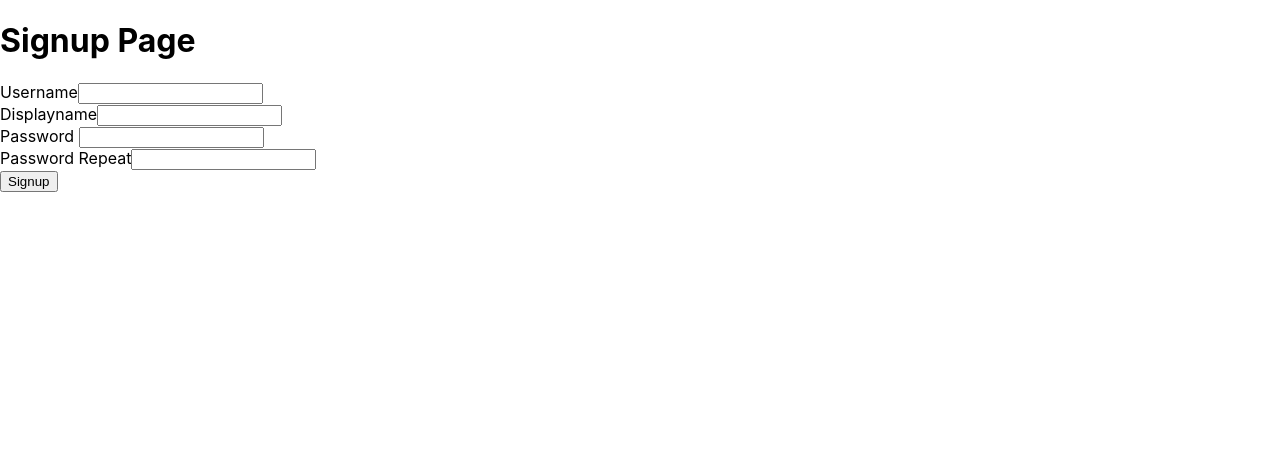
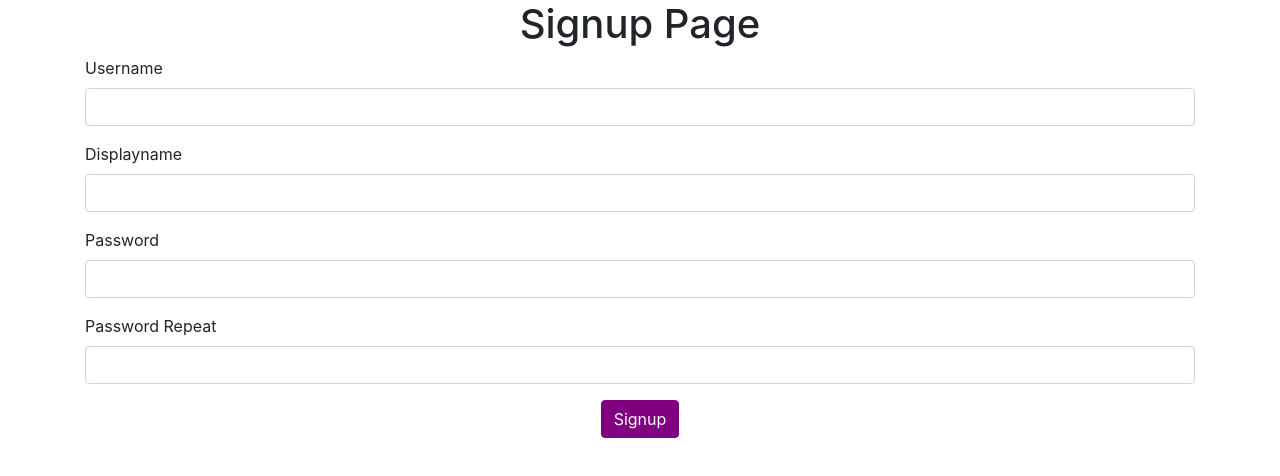
Before and after one commit to oguzhanbektas/FullStackExample, a React (Create React App) app in the folder frontend/: page / in a window 1280 px wide. Shown: the top 476 px of the page. Built offline with nearby package versions, Linux system fonts and the light colour scheme.

Commit message:
bootstrap and node-sass added. Bootstrap override scss is added. User sign up page updated.

```diff
--- a/frontend/package.json
+++ b/frontend/package.json
@@ -7,6 +7,8 @@
     "@testing-library/react": "^9.5.0",
     "@testing-library/user-event": "^7.2.1",
     "axios": "^0.19.2",
+    "bootstrap": "^4.5.0",
+    "node-sass": "^4.14.1",
     "react": "^16.13.1",
     "react-dom": "^16.13.1",
     "react-scripts": "3.4.1"
@@ -32,5 +34,5 @@
       "last 1 safari version"
     ]
   },
-  "proxy":"http://localhost:8080/"
+  "proxy": "http://localhost:8080/"
 }
--- a/frontend/src/UserSignupPage.js
+++ b/frontend/src/UserSignupPage.js
@@ -20,37 +20,57 @@
     const body = {
       username,
       displayName,
-      password
+      password,
     };
     axios.post("/api/1.0/users", body);
   };
 
   render() {
     return (
+      <div className="container">
         <form>
-        <h1> Signup Page </h1>
-        <div>
+          <h1 className="text-center"> Signup Page </h1>
+          <div className="form-group">
             <label> Username</label>
-          <input name="username" onChange={this.onChange} />
+            <input
+              name="username"
+              onChange={this.onChange}
+              className="form-control"
+            />
           </div>
-        <div>
+          <div className="form-group">
             <label> Displayname</label>
-          <input name="displayName" onChange={this.onChange} />
+            <input
+              name="displayName"
+              onChange={this.onChange}
+              className="form-control"
+            />
           </div>
-        <div>
+          <div className="form-group">
             <label> Password </label>
-          <input type="password" name="password" onChange={this.onChange} />
+            <input
+              type="password"
+              name="password"
+              onChange={this.onChange}
+              className="form-control"
+            />
           </div>
-        <div>
+          <div className="form-group">
             <label> Password Repeat</label>
             <input
               type="password"
               name="passwordRepeat"
               onChange={this.onChange}
+              className="form-control"
             />
           </div>
-        <button onClick={this.onClickSignup}> Signup </button>
+          <div className="text-center form-group">
+            <button className="btn btn-primary" onClick={this.onClickSignup}>
+              Signup
+            </button>
+          </div>
         </form>
+      </div>
     );
   }
 }
--- /dev/null
+++ b/frontend/src/bootstrap-override.scss
@@ -0,0 +1,3 @@
+$primary:purple;
+
+@import '~bootstrap/scss/bootstrap.scss';
--- a/frontend/src/index.js
+++ b/frontend/src/index.js
@@ -1,6 +1,7 @@
 import React from 'react';
 import ReactDOM from 'react-dom';
 import './index.css';
+import './bootstrap-override.scss';
 import App from './App';
 import UserSignupPage from './UserSignupPage';
 import * as serviceWorker from './serviceWorker';
```
Also changed, not shown: 1 other file (tests, documents, lock files or other folders). Lines whose indentation alone changed are shown as unchanged.
